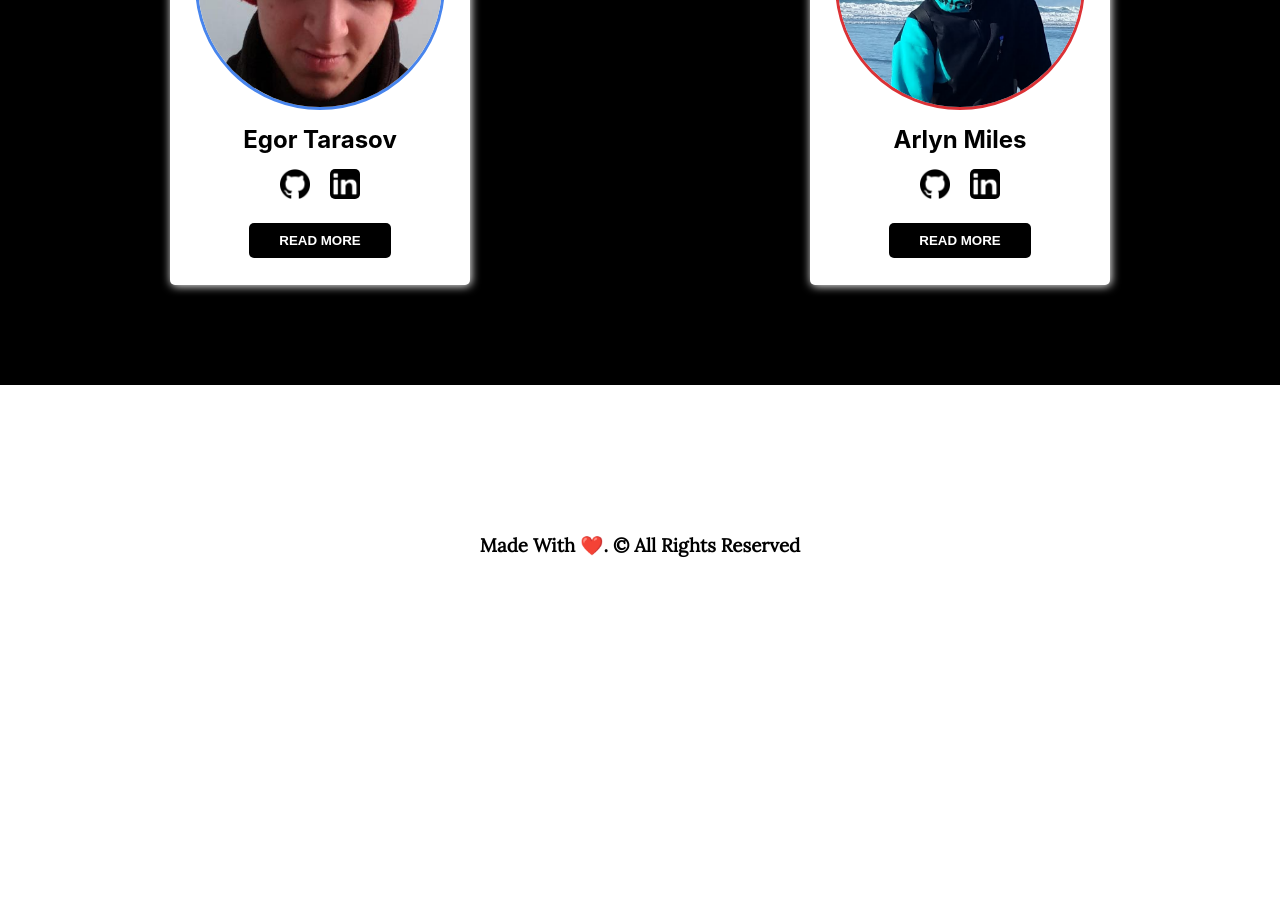
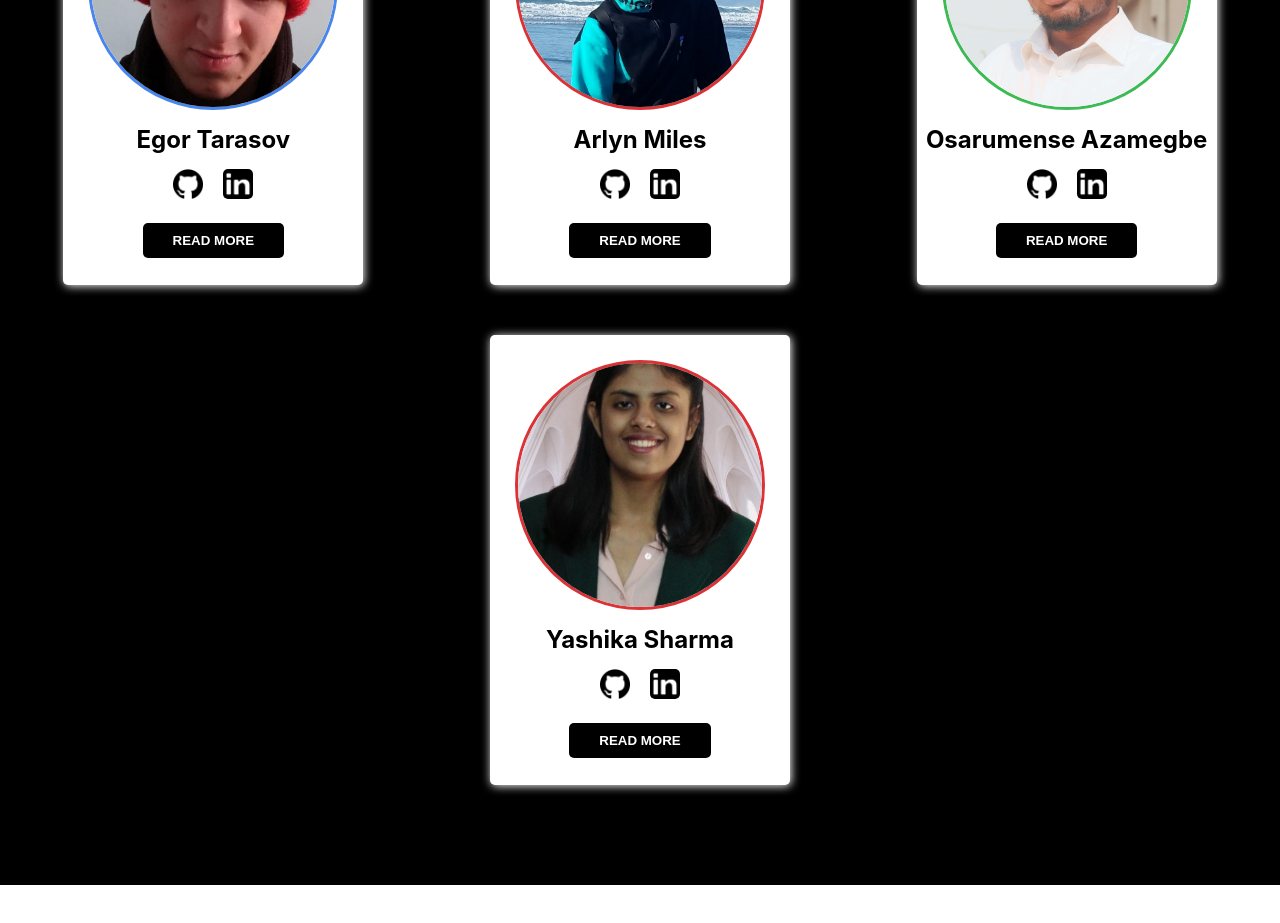
Before and after one commit to codingcrows/codingcrows.github.io, a Next.js app: page / in a window 1280 px wide. Shown: the part 2980-3903 px from the top of the page. Before the commit the page ends 3685 px from the top, so only its background shows below. Built offline with nearby package versions, Linux system fonts and the light colour scheme.

Commit message:
📦 NEW: pod members info

```diff
--- a/data/podMembers.js
+++ b/data/podMembers.js
@@ -55,4 +55,18 @@ module.exports = [
         linkedin: 'https://www.linkedin.com/in/arlyn-m-06b4331b9/',
         more: '/pod/arlyn',
     },
+    {
+        name: 'Osarumense Azamegbe',
+        url: '/images/osas.jpg',
+        github: 'https://github.com/david-osas',
+        linkedin: 'https://www.linkedin.com/in/osarumense-azamegbe/',
+        more: '/pod/osarumense',
+    },
+    {
+        name: 'Yashika Sharma',
+        url: '/images/yashika.jpg',
+        github: 'https://github.com/yashika51',
+        linkedin: 'https://www.linkedin.com/in/yashika51',
+        more: '/pod/yashika',
+    },
 ];
```
